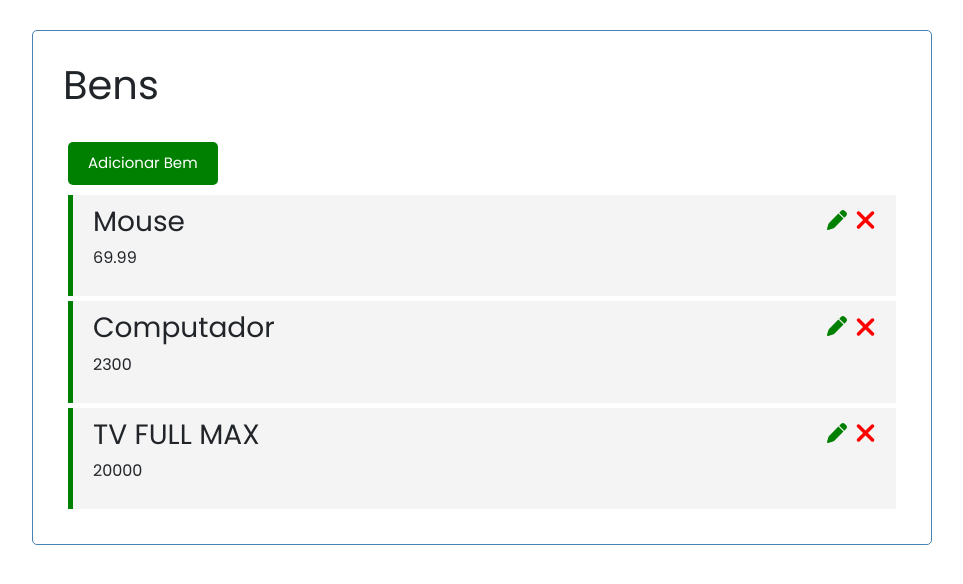
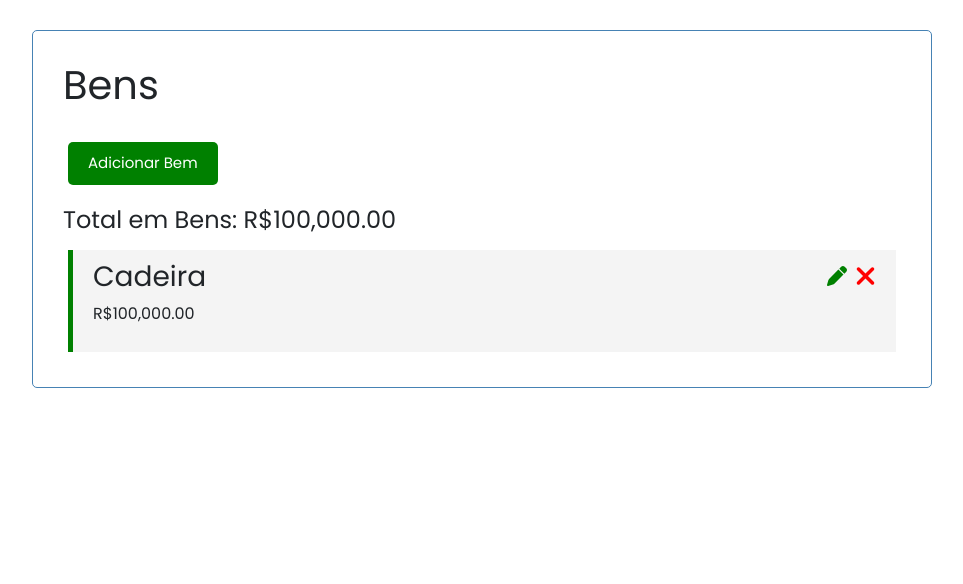
Before and after one commit to wendelsantosd/assets-front, an Angular app: page / in a window 1280 px wide. Shown: the top 584 px of the page, without its empty margins (158-1121 px from the left). Built offline with nearby package versions, Linux system fonts and the light colour scheme; data requests are answered from the project's data file.

Commit message:
feat: calculate total assets

```diff
--- a/db.json
+++ b/db.json
@@ -1,24 +1,10 @@
 {
   "assets": [
     {
-      "id": "246d65de-678e-4191-ad99-b9f82782f393",
-      "name": "Mouse",
-      "value": 69.99,
-      "date": "2024-09-11",
-      "createdAt": "2022-01-01T00:00:00.000Z",
-      "updatedAt": "2022-01-01T00:00:00.000Z"
-    },
-    {
-      "id": "7ea3",
-      "name": "Computador",
-      "value": 2300,
-      "date": "2024-09-11"
-    },
-    {
-      "id": "4c1f",
-      "name": "TV FULL MAX",
-      "value": 20000,
-      "date": "2024-09-14"
+      "id": "d2e6",
+      "name": "Cadeira",
+      "value": 100000,
+      "date": "2024-09-10"
     }
   ]
 }
--- a/src/app/components/asset/asset.component.html
+++ b/src/app/components/asset/asset.component.html
@@ -2,17 +2,13 @@
   <h3>
     {{asset.name}}
     <div class="icons">
-      <fa-icon
-        [icon]="faPen"
+      <fa-icon [icon]="faPen"
         [ngStyle]="{'fontSize': '20px', 'color': 'green', 'marginRight': '8px', 'marginBottom': '2px'}"
         (click)="onSelect(asset)">
       </fa-icon>
-      <fa-icon
-        [icon]="faTimes"
-        [ngStyle]="{'color': 'red'}"
-        (click)="onDelete(asset)">
+      <fa-icon [icon]="faTimes" [ngStyle]="{'color': 'red'}" (click)="onDelete(asset)">
       </fa-icon>
     </div>
   </h3>
-  <p>{{asset.value}}</p>
+  <p>{{asset.value | currency: 'BRL'}}</p>
 </div>
--- a/src/app/components/assets/assets.component.css
+++ b/src/app/components/assets/assets.component.css
@@ -0,0 +1,3 @@
+h4 {
+  margin: 16px 16px 16px 0px;
+}
--- a/src/app/components/assets/assets.component.html
+++ b/src/app/components/assets/assets.component.html
@@ -3,6 +3,7 @@
   color="green"
   (click)="openModal(true)">
 </app-button>
+<h4>Total em Bens: {{ total | currency: 'BRL' }}</h4>
 <app-asset
   *ngFor="let asset of assets"
   [asset]="asset"
--- a/src/app/components/assets/assets.component.ts
+++ b/src/app/components/assets/assets.component.ts
@@ -16,6 +16,7 @@ import { ButtonComponent } from '../button/button.component';
 export class AssetsComponent implements OnInit {
   assets: IAsset[] = [];
   selectedAsset!: IAsset;
+  total!: number;
 
   constructor(private readonly assetsService: AssetsService) {}
 
@@ -24,12 +25,14 @@ export class AssetsComponent implements OnInit {
   ngOnInit(): void {
     this.assetsService.getAssets().subscribe((data) => {
       this.assets = data;
+      this.calculate(this.assets);
     });
   }
 
   createAsset(asset: IAsset): void {
     this.assetsService.createAsset(asset).subscribe((asset) => {
       this.assets.push(asset);
+      this.calculate(this.assets);
     });
   }
 
@@ -39,15 +42,15 @@ export class AssetsComponent implements OnInit {
       if (index >= 0) {
         this.assets[index] = asset;
       }
+      this.calculate(this.assets);
     });
   }
 
   deleteAsset(asset: IAsset): void {
-    this.assetsService
-      .deleteAsset(asset)
-      .subscribe(
-        () => (this.assets = this.assets.filter((a) => a.id !== asset.id))
-      );
+    this.assetsService.deleteAsset(asset).subscribe((asset) => {
+      this.assets = this.assets.filter((a) => a.id !== asset.id);
+      this.calculate(this.assets);
+    });
   }
   openModal(value: boolean): void {
     this.isOpenModal = value;
@@ -68,4 +71,10 @@ export class AssetsComponent implements OnInit {
     this.selectedAsset = asset;
     this.openModal(true);
   }
+
+  calculate(assets: IAsset[]): void {
+    this.total = assets.reduce((acc, asset) => {
+      return acc + asset.value;
+    }, 0);
+  }
 }
```
